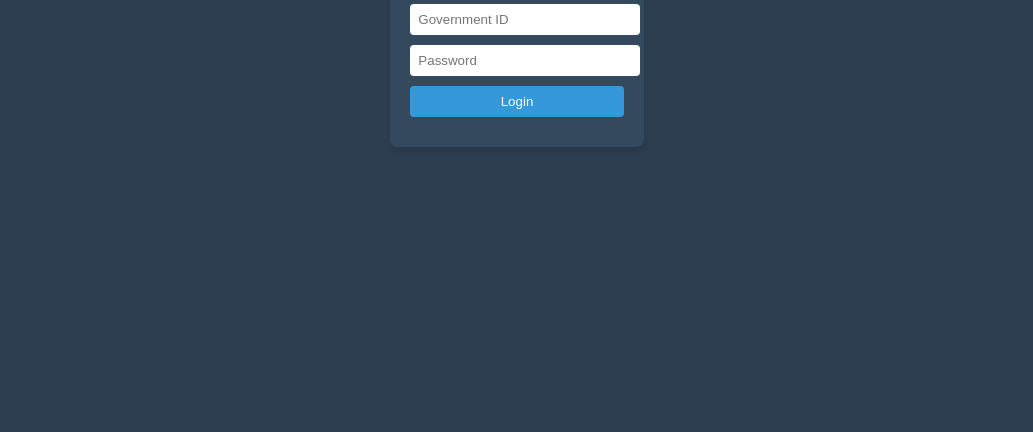
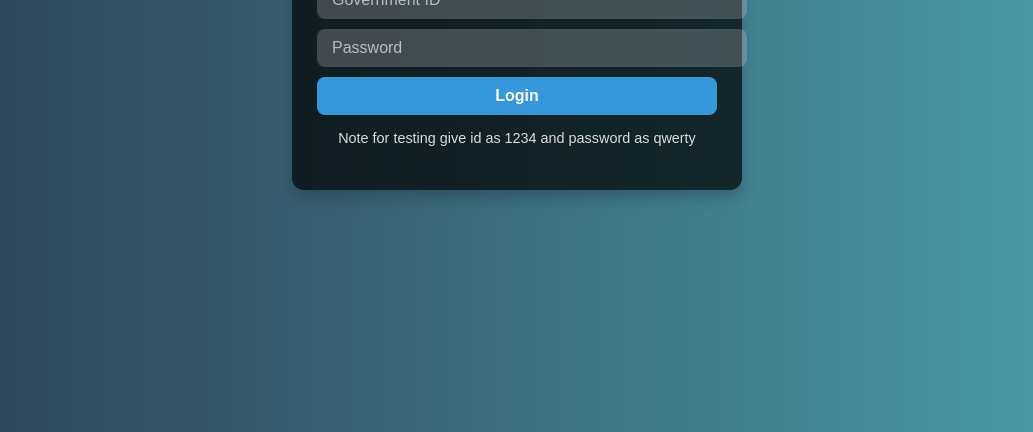
Before and after one commit to Anubhab-Rakshit/syntaxerror-hacknovare, a website: page views/login.html in a window 1280 px wide. Shown: the part 368-800 px from the top of the page, without its empty margins (123-1156 px from the left). Drawn offline with Linux system fonts and the light colour scheme.

Commit message:
Update login.html

```diff
--- a/views/login.html
+++ b/views/login.html
@@ -11,34 +11,80 @@
       align-items: center;
       height: 100vh;
       margin: 0;
-        font-family: Arial, sans-serif;
-        background-color: #2c3e50;
+      font-family: 'Arial', sans-serif;
+      background: linear-gradient(to right, #2c3e50, #4ca1af);
       color: #ecf0f1;
     }
     .login-container {
-        background-color: #34495e;
-        padding: 20px;
-        border-radius: 8px;
-        box-shadow: 0 4px 6px rgba(0, 0, 0, 0.1);
+      background: rgba(0, 0, 0, 0.7);
+      padding: 30px 25px;
+      border-radius: 12px;
+      box-shadow: 0 8px 15px rgba(0, 0, 0, 0.2);
+      width: 100%;
+      max-width: 400px;
+      animation: fadeIn 1s ease-in-out;
     }
-      h2 {
+    .login-container h2 {
       text-align: center;
+      margin-bottom: 20px;
+      font-size: 1.8em;
+      color: #ffffff;
     }
-      input {
+    .login-container form input {
       display: block;
       width: 100%;
-        margin-bottom: 10px;
-        padding: 8px;
+      margin: 10px 0;
+      padding: 10px 15px;
       border: none;
-        border-radius: 4px;
+      border-radius: 8px;
+      font-size: 1em;
+      background: rgba(255, 255, 255, 0.2);
+      color: #ffffff;
+      outline: none;
+      transition: background 0.3s ease, box-shadow 0.3s ease;
     }
-      input[type="submit"] {
-        background-color: #3498db;
-        color: white;
+    .login-container form input:focus {
+      background: rgba(255, 255, 255, 0.4);
+      box-shadow: 0 0 8px rgba(52, 152, 219, 0.8);
+    }
+    .login-container form input[type="submit"] {
+      background: #3498db;
+      color: #ffffff;
+      font-weight: bold;
       cursor: pointer;
+      transition: background 0.3s ease, transform 0.2s ease;
     }
-      input[type="submit"]:hover {
-        background-color: #2980b9;
+    .login-container form input[type="submit"]:hover {
+      background: #2980b9;
+      transform: scale(1.05);
+    }
+    .login-container form input::placeholder {
+      color: #ffffffa1;
+    }
+    .login-container p {
+      text-align: center;
+      margin-top: 15px;
+      font-size: 0.9em;
+      color: #dcdcdc;
+    }
+    .login-container p a {
+      color: #3498db;
+      text-decoration: none;
+      font-weight: bold;
+    }
+    .login-container p a:hover {
+      color: #2980b9;
+      text-decoration: underline;
+    }
+    @keyframes fadeIn {
+      from {
+        opacity: 0;
+        transform: translateY(-20px);
+      }
+      to {
+        opacity: 1;
+        transform: translateY(0);
+      }
     }
   </style>
 </head>
@@ -47,14 +93,10 @@
     <h2>Government Login</h2>
     <form action="/authorities-modify/login" method="POST">
       <input type="text" name="id" placeholder="Government ID" required />
-        <input
-          type="password"
-          name="password"
-          placeholder="Password"
-          required
-        />
+      <input type="password" name="password" placeholder="Password" required />
       <input type="submit" value="Login" />
     </form>
+    <p>Note for testing give id as 1234 and password as qwerty</p>
   </div>
 </body>
 </html>
```
Lines whose indentation alone changed are shown as unchanged.
